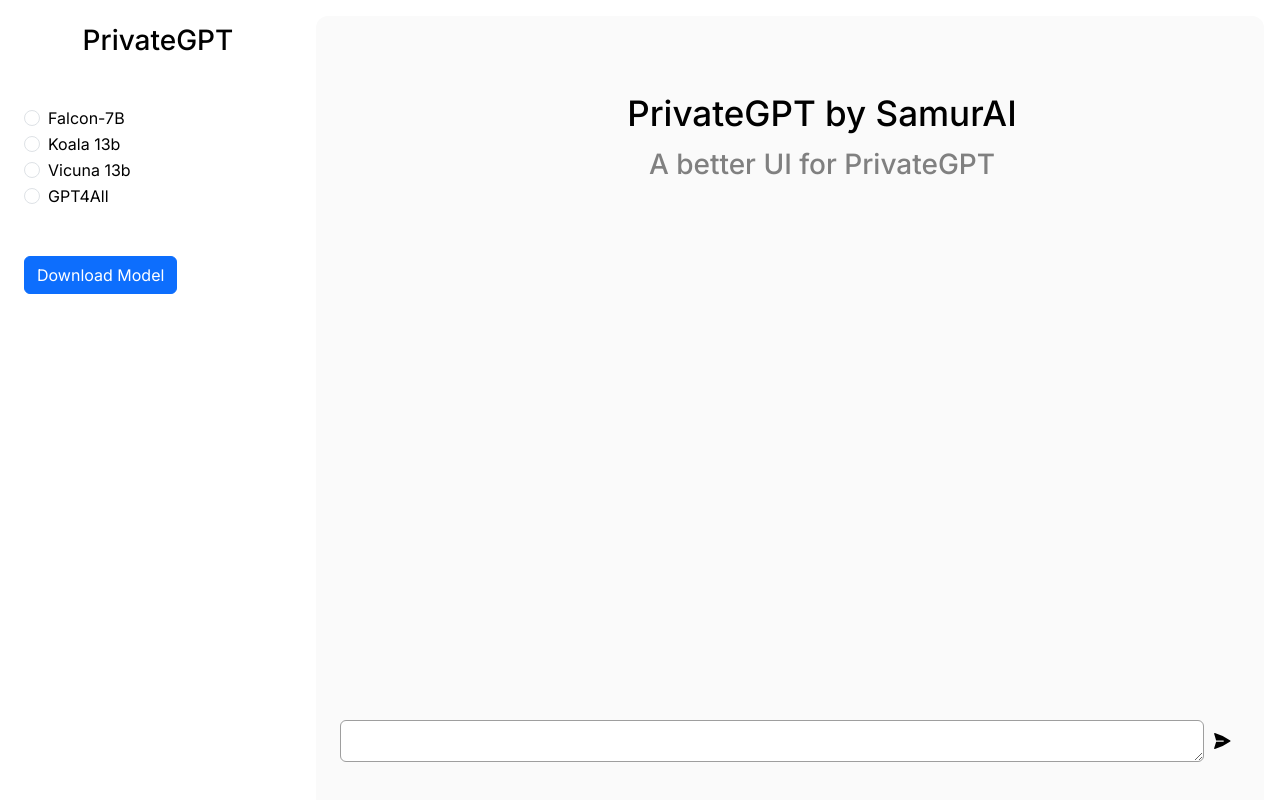
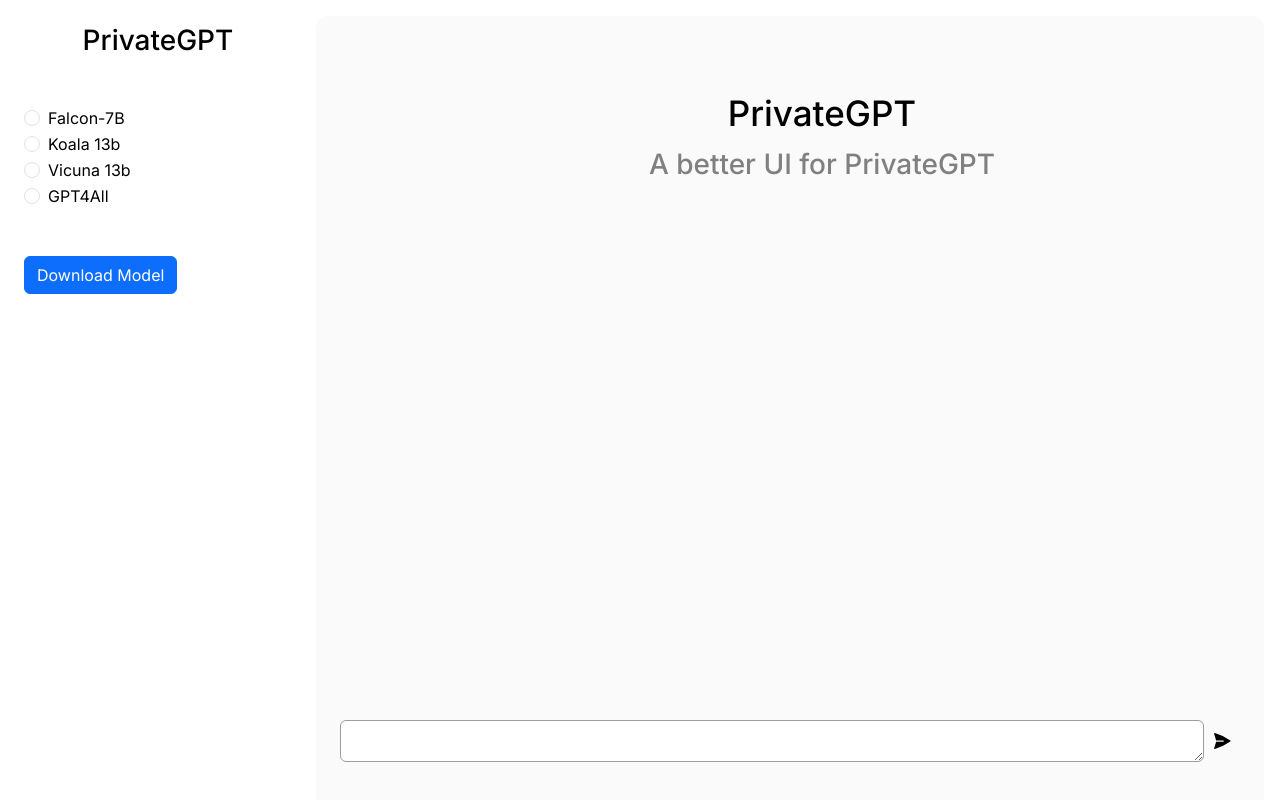
Before and after one commit to MrTalentDev/privateGPT, a Next.js app in the folder client/: page / in a window 1280 px wide. Built offline with nearby package versions, Linux system fonts and the light colour scheme.

Commit message:
some frontend updates

```diff
--- a/client/components/MainContainer.js
+++ b/client/components/MainContainer.js
@@ -43,8 +43,7 @@
             ...chatRef.current,
             {
               isBot: true,
-              msg: data.answer,
-              source: data.source,
+              msg: data.answer
             },
           ]);
           setLoading(false);
@@ -88,11 +87,6 @@
                           ) : (
                             <Stack direction="vertical" gap={3}>
                               <span>{msg.msg}</span>
-                              <span style={{ fontSize: "12px" }}>
-                                {msg.source != null && msg.source != ""
-                                  ? "Source: " + msg.source[0]["name"]
-                                  : ""}
-                              </span>
                             </Stack>
                           )}
                         </>
@@ -111,7 +105,7 @@
               style={{ color: "black" }}
             >
               <h1 className="mt-sm-5">
-                <small>PrivateGPT by SamurAI</small>
+                <small>PrivateGPT</small>
               </h1>
               <h3 style={{ color: "gray" }}>A better UI for PrivateGPT</h3>
             </Stack>
```
